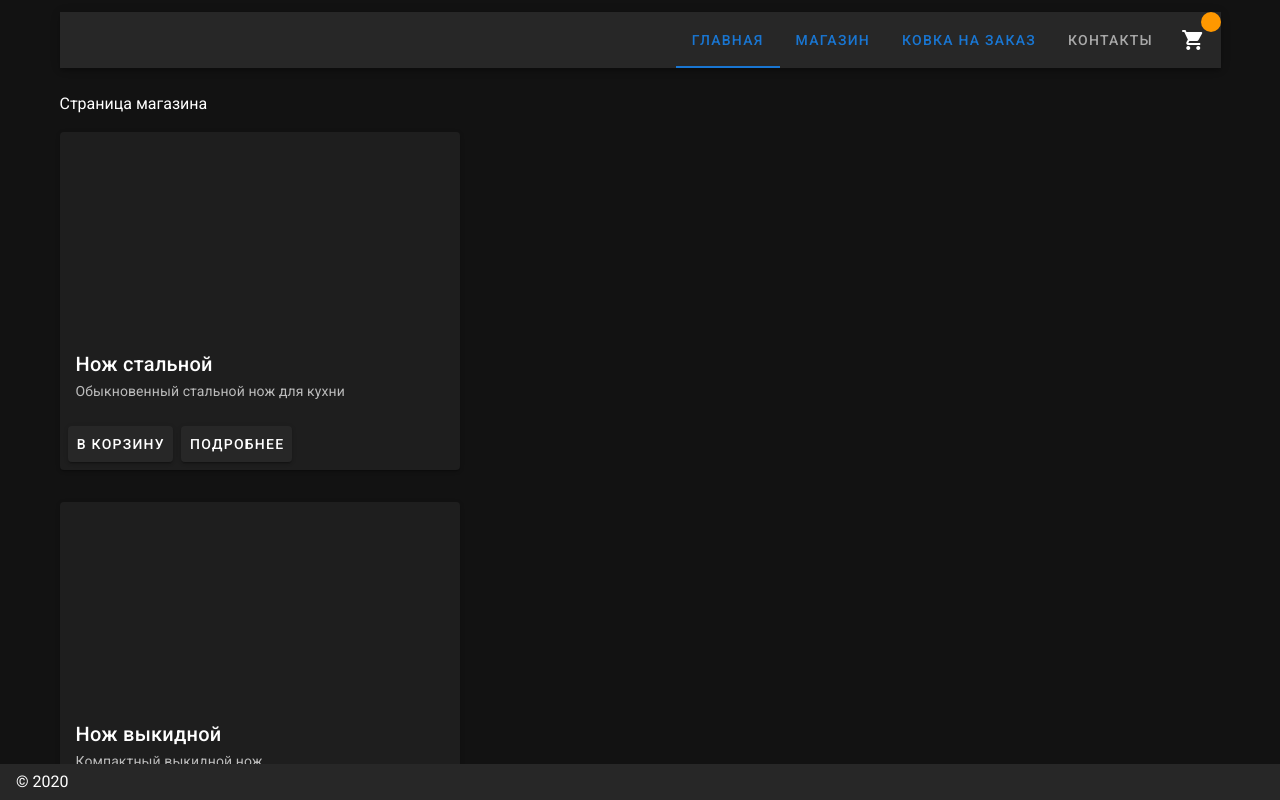
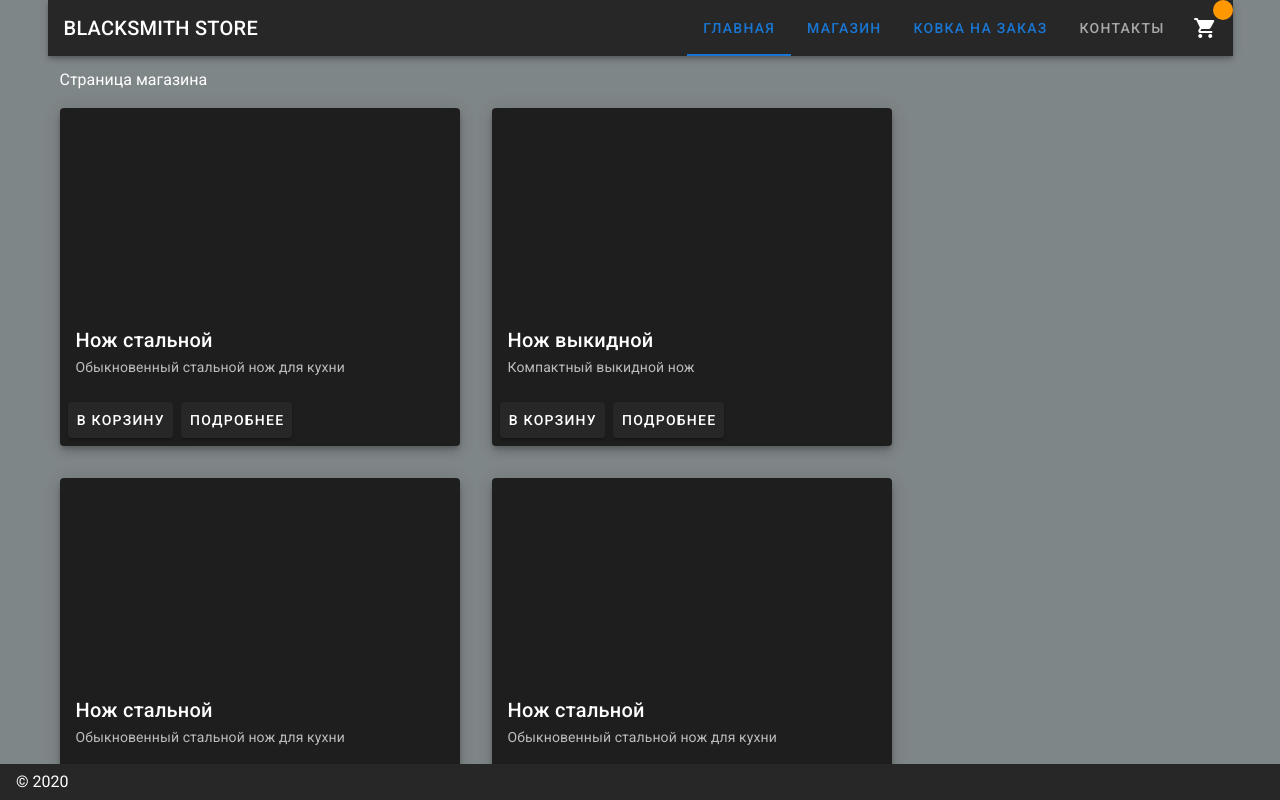
Before and after one commit to fallofElil/blacksmith-frontend, a Nuxt app: page /shop in a window 1280 px wide. Shown: the top 800 px of the page. Built offline with nearby package versions, Linux system fonts and the light colour scheme.

Commit message:
enables store for modal checkout

```diff
--- a/components/Header.vue
+++ b/components/Header.vue
@@ -1,9 +1,9 @@
 <template>
-  <v-container>
-    <v-row>
-      <v-col>
+  <v-container class="header-wrapper">
     <v-toolbar short dark>
-          <v-toolbar-title :v-text="title" />
+      <h1 class="title logo">
+        {{ title }}
+      </h1>
       <v-tabs
         align-with-title
       >
@@ -25,7 +25,7 @@
         </v-tab>
         <v-tab>Контакты</v-tab>
       </v-tabs>
-          <v-btn icon>
+      <v-btn icon @click="setModalOpen(true)">
         <v-badge
           color="orange"
           :content="numProductsAdded"
@@ -34,15 +34,16 @@
         </v-badge>
       </v-btn>
     </v-toolbar>
-      </v-col>
-    </v-row>
+    <Checkout />
   </v-container>
 </template>
 
 <script>
+import Checkout from './modal/Checkout'
+
 export default {
   name: 'Header',
-
+  components: { Checkout },
   data: () => {
     return {
       title: 'BLACKSMITH STORE'
@@ -53,11 +54,23 @@ export default {
     numProductsAdded () {
       return this.$store.getters.productsAdded.length
     }
+  },
+
+  methods: {
+    setModalOpen (show) {
+      this.$store.commit('showCheckoutModal', show)
+    }
   }
 }
 </script>
 
 <style scoped>
+  .header-wrapper {
+    padding: 0;
+  }
+  .logo {
+    width: 243px;
+  }
 .link {
   width: 100%;
   height: 100%;
--- a/components/modal/Checkout.vue
+++ b/components/modal/Checkout.vue
@@ -1,5 +1,5 @@
 <template>
-  <v-dialog v-model="open" max-width="35vw">
+  <v-dialog v-model="modalOpen" dark max-width="35vw" @click:outside="setModalOpen(false)">
     <v-card-title>Список приобретаемых товаров</v-card-title>
     <v-list v-for="product in productsInCart" :key="product.id">
       <v-list-item>
@@ -22,19 +22,21 @@
 export default {
   name: 'Checkout',
 
-  props: {
-    open: Boolean
-  },
-
   computed: {
     productsInCart () {
       return this.$store.getters.productsAdded
+    },
+    modalOpen () {
+      return this.$store.getters.isCheckoutModalOpen
     }
   },
 
   methods: {
     removeFromCart (id) {
       this.$store.commit('removeFromCart', id)
+    },
+    setModalOpen (show) {
+      this.$store.commit('showCheckoutModal', show)
     }
   }
 }
--- a/components/shop-item.vue
+++ b/components/shop-item.vue
@@ -1,5 +1,8 @@
 <template>
+  <v-hover>
+    <template v-slot="{ hover }">
       <v-card
+        :elevation="hover ? 24 : 6"
         class="product"
         max-width="400"
       >
@@ -10,10 +13,14 @@
         <v-card-title>{{ product.name }}</v-card-title>
         <v-card-subtitle>{{ product.description }}</v-card-subtitle>
         <v-card-actions>
-      <v-btn @click="addToCart(product.id)">В корзину</v-btn>
+          <v-btn class="btn-add" @click="addToCart(product.id)">
+            В корзину
+          </v-btn>
           <v-btn>Подробнее</v-btn>
         </v-card-actions>
       </v-card>
+    </template>
+  </v-hover>
 </template>
 
 <script>
@@ -33,7 +40,19 @@ export default {
 
 <style scoped>
 .product {
+  position: relative;
   margin-right: 2rem;
   margin-bottom: 2rem;
 }
+  .btn-add {
+    z-index: 2;
+  }
+  .details-link {
+    position: absolute;
+    top: 0;
+    left: 0;
+    width: 100%;
+    height: 100%;
+    z-index: 1;
+  }
 </style>
--- a/layouts/default.vue
+++ b/layouts/default.vue
@@ -1,5 +1,5 @@
 <template>
-  <v-app dark>
+  <v-app dark class="app-container">
     <Header />
     <v-content>
       <v-container>
@@ -36,3 +36,9 @@ export default {
   }
 }
 </script>
+
+<style scoped>
+.app-container {
+  background-color: #7f8688;
+}
+</style>
--- a/pages/index.vue
+++ b/pages/index.vue
@@ -4,11 +4,11 @@
     sm8
     md6
   >
-    <v-btn @click="open = !open">
+    <v-btn @click="setModalOpen">
       Хочу модалку
     </v-btn>
 
-    <Checkout :open="open" />
+    <Checkout />
   </v-flex>
 </template>
 
@@ -18,9 +18,9 @@ import Checkout from '../components/modal/Checkout'
 export default {
   name: 'Index',
   components: { Checkout },
-  data () {
-    return {
-      open: false
+  methods: {
+    setModalOpen () {
+      this.$store.commit('showCheckoutModal', true)
     }
   }
 }
--- a/pages/shop.vue
+++ b/pages/shop.vue
@@ -3,8 +3,8 @@
     <v-row>
       <p>Страница магазина</p>
     </v-row>
-    <v-row v-for="product in products" :key="product.id">
-      <ShopItem :product="product" />
+    <v-row>
+      <ShopItem v-for="product in products" :product="product" :key="product.id" />
     </v-row>
   </v-container>
 </template>
--- a/store/index.js
+++ b/store/index.js
@@ -40,13 +40,13 @@ export const getters = {
     return state.userInfo.name
   },
   isLoginModalOpen: (state) => {
-    return state.systemInfo.openLoginModal
+    return state.appInfo.openLoginModal
   },
   isSignupModalOpen: (state) => {
-    return state.systemInfo.openSignupModal
+    return state.appInfo.openSignupModal
   },
   isCheckoutModalOpen: (state) => {
-    return state.systemInfo.openCheckoutModal
+    return state.appInfo.openCheckoutModal
   },
   quantity: (state) => {
     return state.products.quantity
@@ -96,13 +96,13 @@ export const mutations = {
     state.userInfo.productTitleSearched = titleSearched
   },
   showLoginModal: (state, show) => {
-    state.systemInfo.openLoginModal = show
+    state.appInfo.openLoginModal = show
   },
   showSignupModal: (state, show) => {
-    state.systemInfo.openSignupModal = show
+    state.appInfo.openSignupModal = show
   },
   showCheckoutModal: (state, show) => {
-    state.systemInfo.openCheckoutModal = show
+    state.appInfo.openCheckoutModal = show
   },
   addToFavourite: (state, id) => {
     state.products.forEach((el) => {
```
Lines whose indentation alone changed are shown as unchanged.
